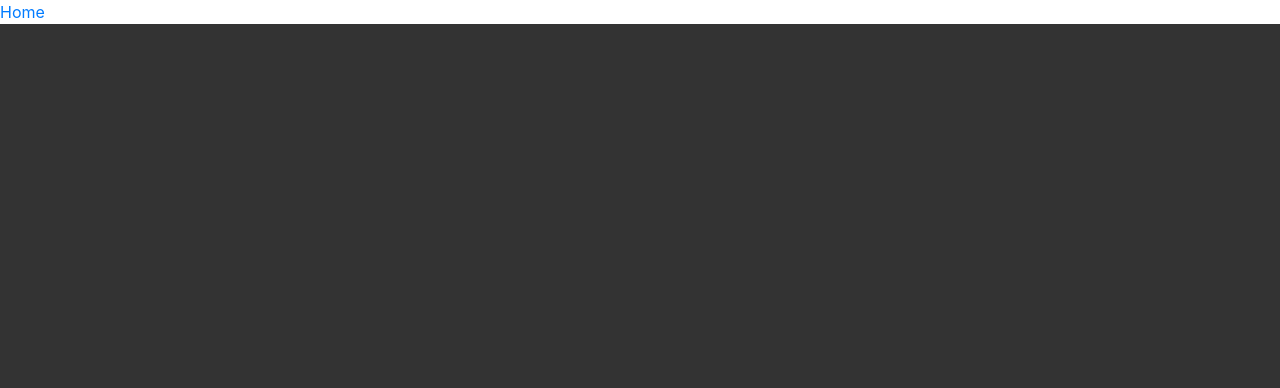
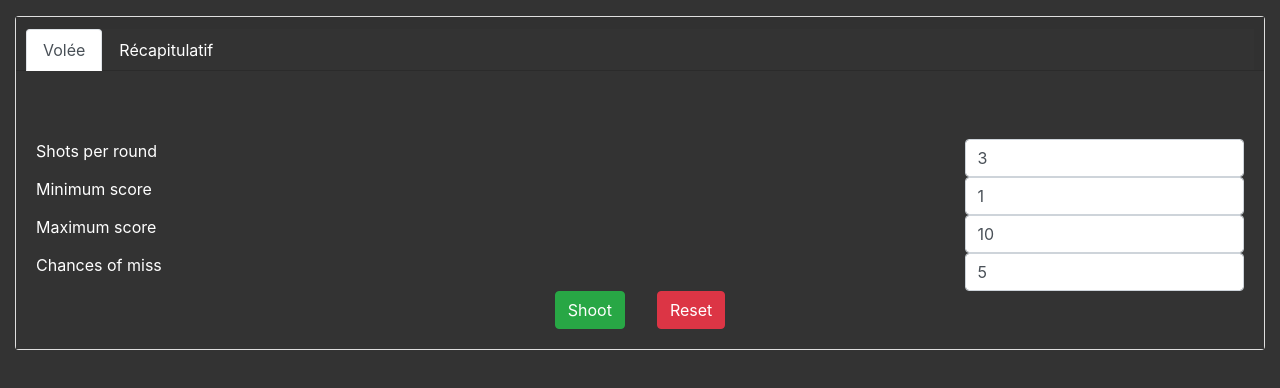
Before and after one commit to 0xTheOldOne/archery-opponent, a Vue app: page / in a window 1280 px wide. Shown: the top 388 px of the page. Built offline with nearby package versions, Linux system fonts and the light colour scheme.

Commit message:
WIP shoot logic

```diff
--- a/src/App.vue
+++ b/src/App.vue
@@ -1,9 +1,11 @@
 <template>
   <div id="app">
-    <div id="nav">
+    <!-- <div id="nav">
       <router-link to="/">Home</router-link>
-    </div>
-    <router-view />
+    </div> -->
+    <b-container fluid class="mt-3 mb-3">
+      <router-view />
+    </b-container>
   </div>
 </template>
 
@@ -12,13 +14,16 @@ html {
   font-family: "Montserrat", sans-serif;
   -webkit-font-smoothing: antialiased;
   -moz-osx-font-smoothing: grayscale;
+  color: #fff;
   background-color: #333;
 
   * {
     color: #fff;
+    background-color: #333;
   }
 
   a {
+    color: #fff;
     text-decoration: none;
   }
 }
--- a/src/components/Score.vue
+++ b/src/components/Score.vue
@@ -1,7 +1,7 @@
 <template>
   <div class="component">
-    <div class="score-container">
-      <div class="score" :val="val"></div>
+    <div class="score m-3" :val="val">
+      {{ val }}
     </div>
   </div>
 </template>
@@ -28,7 +28,6 @@ export default {
     border-radius: 100%;
     border: 1px solid;
     border-color: black;
-    content: attr(val);
     text-align: center;
     line-height: @size;
 
--- a/src/store/index.js
+++ b/src/store/index.js
@@ -11,15 +11,23 @@ const vuexLocal = new VuexPersistence({
   reducer: (state) => ({
     userLocale: state.userLocale,
     shotsPerRound: state.shotsPerRound,
-    scores: state.scores,
+    minimumScore: state.minimumScore,
+    maximumScore: state.maximumScore,
+    missChances: state.missChances,
+    match: state.match,
+    round: state.round,
   }),
 });
 
 export default new Vuex.Store({
   state: {
     userLocale: "",
-    shotsPerRound: 0,
-    scores: [],
+    shotsPerRound: 3,
+    minimumScore: 1,
+    maximumScore: 10,
+    missChances: 5,
+    match: [],
+    round: [],
   },
   mutations: {
     resetLocalStorage(state) {
@@ -30,7 +38,11 @@ export default new Vuex.Store({
 
       // Default values
       state.shotsPerRound = 3;
-      state.scores = [];
+      state.minimumScore = 1;
+      state.maximumScore = 10;
+      state.missChances = 5;
+      state.match = [];
+      state.round = [];
 
       this.commit("initializeFromLocalStorage");
 
@@ -47,6 +59,29 @@ export default new Vuex.Store({
 
       console.debug("Retrieving settings from localStorage... DONE");
     },
+    shootArrow(state) {
+      console.debug("Shooting an arrow between " + state.minimumScore + " and " + state.maximumScore + "...");
+
+      var miss = Math.random() < state.missChances / 100; // https://stackoverflow.com/a/11552190
+      var score = Math.floor(Math.random() * state.maximumScore) + state.minimumScore; // https://stackoverflow.com/a/4960020
+      var result = miss ? 0 : score;
+
+      // New round if necessary
+      if (state.round.length >= state.shotsPerRound) {
+        state.match.push(state.round);
+        state.round = [];
+      }
+
+      state.round.push({
+        index: state.round.length + 1,
+        val: result,
+      });
+
+      console.debug("Shooting an arrow between " + state.minimumScore + " and " + state.maximumScore + "... " + result);
+    },
+    resetMatch(state) {
+      this.commit("resetLocalStorage");
+    },
   },
   actions: {},
   modules: {},
--- a/src/views/Home.vue
+++ b/src/views/Home.vue
@@ -1,9 +1,72 @@
 <template>
-  <div class="view"></div>
+  <div class="view">
+    <b-row>
+      <b-col>
+        <b-card no-body>
+          <b-tabs card>
+            <b-tab title="Volée" active>
+              <b-card-text>
+                <b-row>
+                  <b-col>
+                    <div class="round mb-4 mt-4">
+                      <Score v-for="shot in round" :key="shot.index" :val="shot.val" />
+                    </div>
+                  </b-col>
+                </b-row>
+                <b-row>
+                  <b-col cols="9">Shots per round</b-col>
+                  <b-col cols="3">
+                    <b-form-input type="number" :value="shotsPerRound" min="1" max="6"></b-form-input>
+                  </b-col>
+                </b-row>
+                <b-row>
+                  <b-col cols="9">Minimum score</b-col>
+                  <b-col cols="3">
+                    <b-form-input type="number" :value="minimumScore" min="1" max="9"></b-form-input>
+                  </b-col>
+                </b-row>
+                <b-row>
+                  <b-col cols="9">Maximum score</b-col>
+                  <b-col cols="3">
+                    <b-form-input type="number" :value="maximumScore" min="2" max="10"></b-form-input>
+                  </b-col>
+                </b-row>
+                <b-row>
+                  <b-col cols="9">Chances of miss</b-col>
+                  <b-col cols="3">
+                    <b-form-input type="number" :value="missChances" min="0" max="100"></b-form-input>
+                  </b-col>
+                </b-row>
+                <b-row>
+                  <b-col class="text-center">
+                    <b-button variant="success" class="ml-3 mr-3" @click="shoot">Shoot</b-button>
+                    <b-button variant="danger" class="ml-3 mr-3" @click="reset">Reset</b-button>
+                  </b-col>
+                </b-row>
+              </b-card-text>
+            </b-tab>
+            <b-tab title="Récapitulatif">
+              <b-card-text>
+                <table class="game">
+                  <tr>
+                    <td></td>
+                    <td>
+                      <Score v-for="round in match" :key="round.index" :val="round.val" />
+                    </td>
+                  </tr>
+                </table>
+              </b-card-text>
+            </b-tab>
+          </b-tabs>
+        </b-card>
+      </b-col>
+    </b-row>
+  </div>
 </template>
 
 <script>
 // @ is an alias to /src
+import { mapState, mapGetters } from "vuex";
 import Score from "@/components/Score.vue";
 
 export default {
@@ -11,10 +74,37 @@ export default {
   components: {
     Score,
   },
+  computed: {
+    ...mapState({
+      shotsPerRound: (state) => state.shotsPerRound,
+      minimumScore: (state) => state.minimumScore,
+      maximumScore: (state) => state.maximumScore,
+      missChances: (state) => state.missChances,
+      round: (state) => state.round,
+      match: (state) => state.match,
+    }),
+  },
+  methods: {
+    shoot: function () {
+      this.$store.commit({
+        type: "shootArrow",
+      });
+    },
+    reset: function () {
+      this.$store.commit({
+        type: "resetMatch",
+      });
+    },
+  },
 };
 </script>
 
 <style scoped lang="less">
 .view {
+  .round {
+    display: flex;
+    align-items: center;
+    justify-content: center;
+  }
 }
 </style>
```
